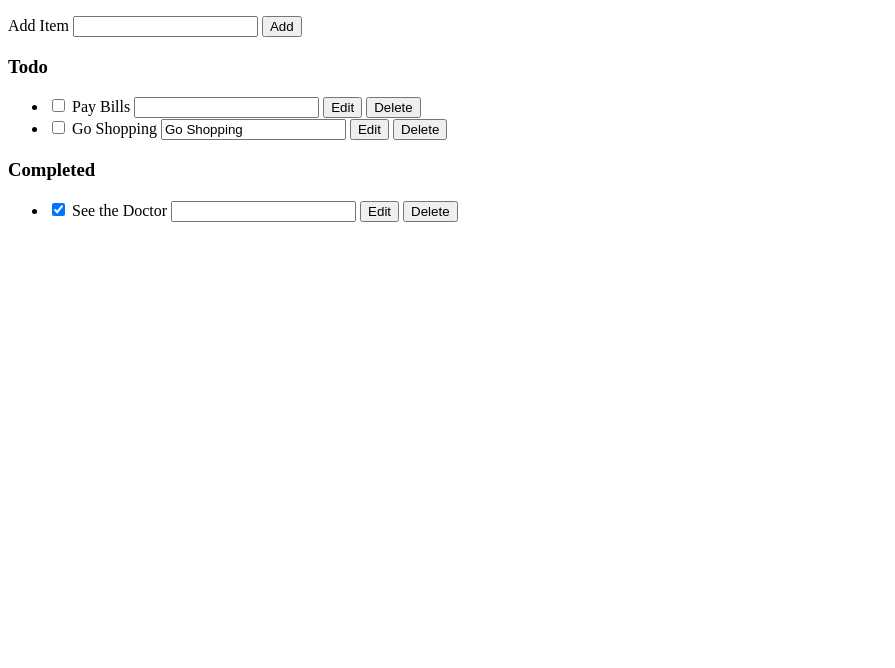
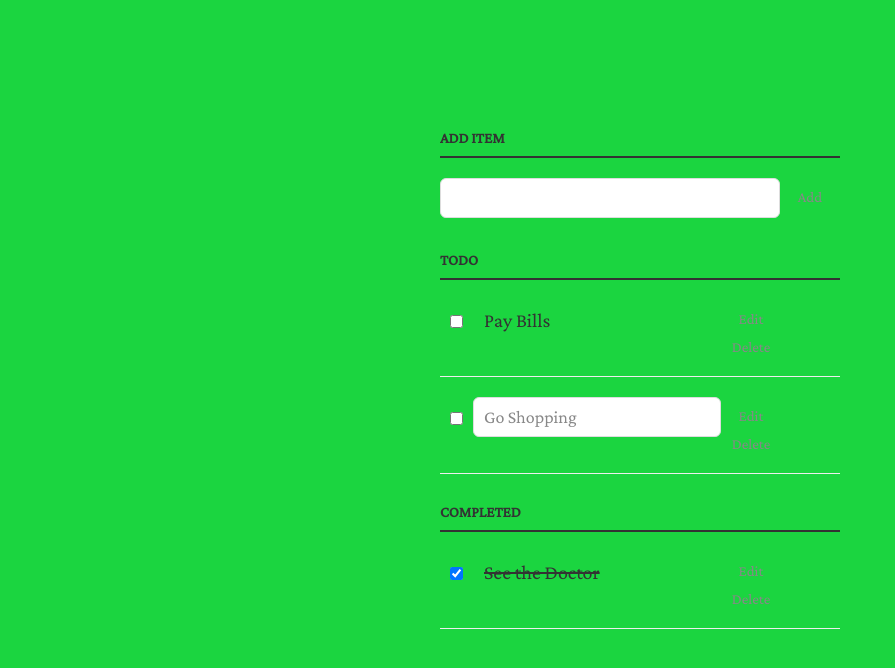
Before and after one commit to sds3000/todo_list, a website: page views/index.html in a window 1280 px wide. Shown: the whole page, without its empty margins (0-895 px from the left). Drawn offline with nearby package versions, Linux system fonts and the light colour scheme.

Commit message:
css changes

```diff
--- a/views/index.html
+++ b/views/index.html
@@ -5,10 +5,10 @@
       <meta http-equiv="X-UA-Compatible" content="IE=edge">
       <meta name="viewport" content="width=device-width, initial-scale=1.0">
       <title>Document</title>
-      <link rel="stylesheet" href="../public/style.css">
+      <link rel="stylesheet" href="style.css">
       <script src="https://code.jquery.com/jquery-3.6.1.min.js" integrity="sha256-o88AwQnZB+VDvE9tvIXrMQaPlFFSUTR+nldQm1LuPXQ=" crossorigin="anonymous"></script>
       <script defer type="text/javascript" src="script.js"></script>
-
+      <link href='https://fonts.googleapis.com/css?family=Crimson+Pro' rel='stylesheet' type='text/css'>
   </head>
   <body>
       <div class="container">
--- /dev/null
+++ b/views/style.css
@@ -0,0 +1,114 @@
+body {
+    background: rgb(27, 213, 64);
+    color: #333;
+    font-family: 'Crimson Pro', sans-serif;
+  }
+  .container {
+    display: block;
+    width: 400px;
+    margin: 100px auto 0;
+  }
+  ul {
+    margin: 0;
+    padding: 0;
+  }
+  li * {
+    float: left;
+  }
+
+
+  button {
+    background: none;
+    border: 0px;
+    color: #888;
+    font-size: 15px;
+    width: 60px;
+    margin: 10px 0 0;
+    font-family: 'Crimson Pro', sans-serif;
+    cursor: pointer; /* turns arrow to pointer when over buttons*/
+  }
+  button:hover {
+    color: #333;
+  }
+  /* Heading */
+  h3,
+  label[for='new-task'] {
+    color: #333;
+    font-weight: 700;
+    font-size: 15px;
+    border-bottom: 2px solid #333;
+    padding: 30px 0 10px;
+    margin: 0;
+    text-transform: uppercase;
+  }
+  input[type="text"] {
+    margin: 0;
+    font-size: 18px;
+    line-height: 18px;
+    height: 18px;
+    padding: 10px;
+    border: 1px solid #ddd;
+    background: #fff;
+    border-radius: 6px;
+    font-family: 'Crimson Pro', sans-serif;
+    color: #888;
+  }
+  input[type="text"]:focus {
+    color: #333;
+  }
+
+  /* New Task */
+  label[for='new-task'] {
+    display: block;
+    margin: 0 0 20px;
+  }
+  input#new-task {
+    float: left;
+    width: 318px;
+  }
+  p > button:hover {
+    color: #0FC57C;
+  }
+
+  /* Task list */
+  li {
+    overflow: hidden;
+    padding: 20px 0;
+    border-bottom: 1px solid #eee;
+  }
+  li > input[type="checkbox"] {
+    margin: 0 10px;
+    position: relative;
+    top: 15px;
+  }
+  li > label {
+    font-size: 20px;
+    line-height: 40px;
+    width: 237px;
+    padding: 0 0 0 11px;
+  }
+  li >  input[type="text"] {
+    width: 226px;
+  }
+  li > .delete:hover {
+    color: #CF2323;
+  }
+
+  /* Completed */
+  #completed-tasks label {
+    text-decoration: line-through; /* line through completed task */
+
+  }
+
+  /* Edit Task */
+  ul li input[type=text] {
+    display:none; /* hides the edit box */
+  }
+
+  ul li.editMode input[type=text] {
+    display:block;
+  }
+
+  ul li.editMode label {
+    display:none;
+  }
```
Also changed, not shown: public/style.css (deleted).
